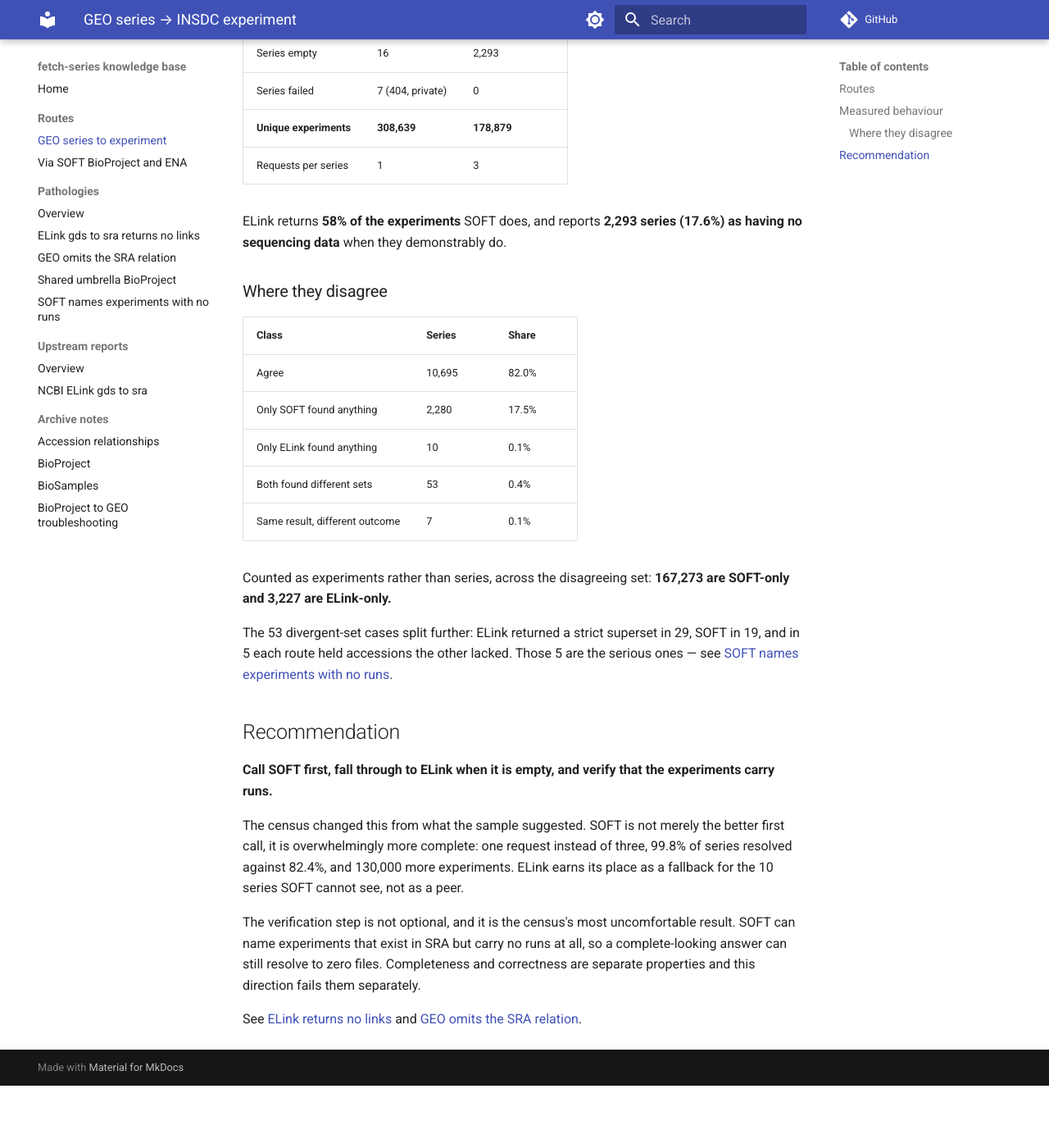
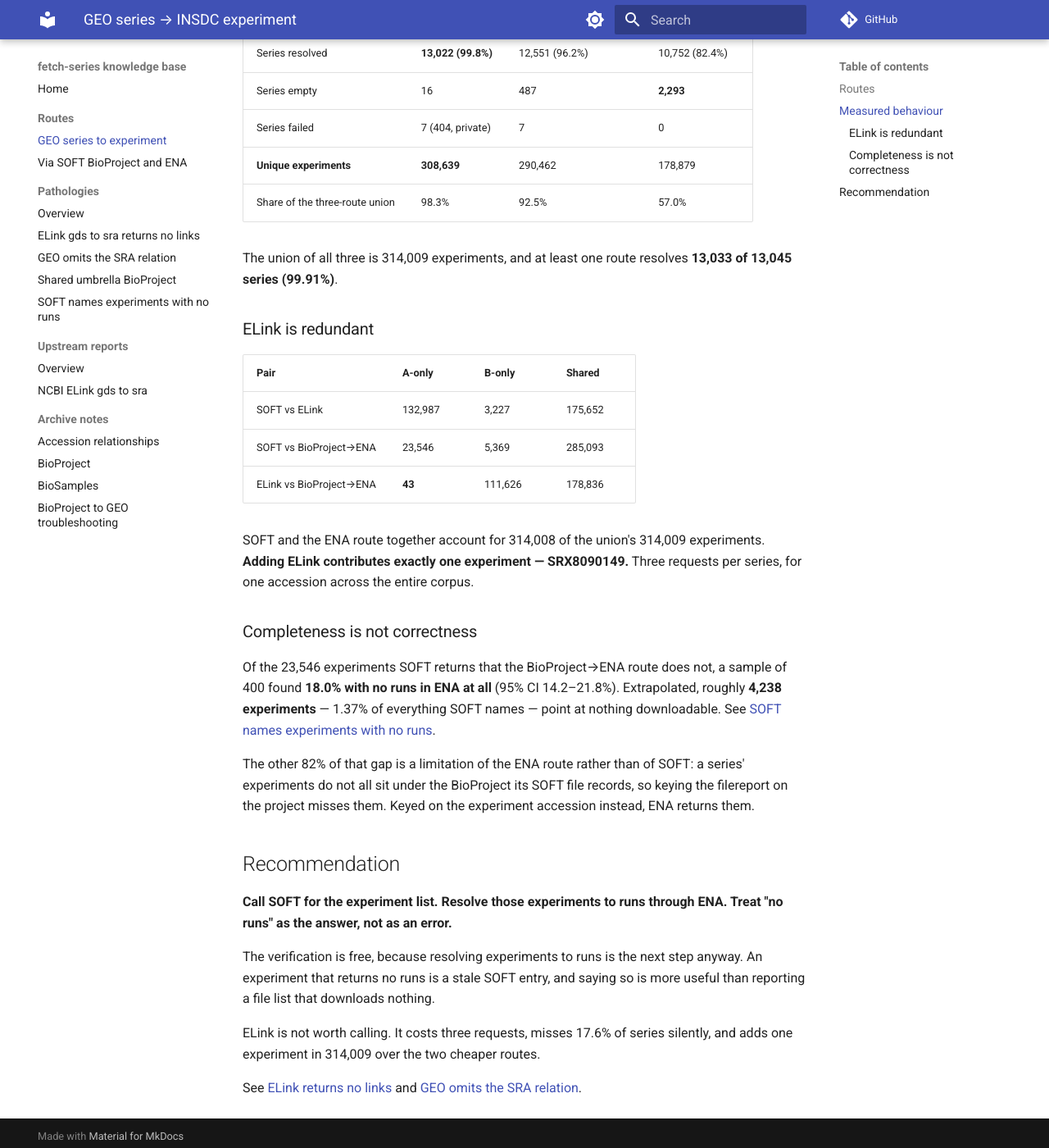
Before and after one commit to cellgeni/fetch-series, an MkDocs documentation site: the page built from docs/routes/gse-to-experiment/index.md, in a window 1280 px wide and 1400 px high, scrolled down 764 px. Shown: the whole window at 82% size. Built offline with MkDocs 1.6.1 and Material for MkDocs 9.7.7, drawn with Linux system fonts in a browser that asks for light colours; comment, search, counter and statistics services are not loaded; before the commit the page ends 2088 px from its top, so only the background shows below that; some of the changed text lies outside the part shown.

Commit message:
docs: three-way census of GEO -> experiment, and ELink's redundancy
All three routes over all 13,045 series. SOFT covers 98.3% of the union at one
request, the cross-archive BioProject->ENA route 92.5% at two, ELink 57.0% at
three.

The decisive number: SOFT and the ENA route together hold 314,008 of the union's
314,009 experiments. Adding ELink contributes exactly one -- SRX8090149 -- so it
is not worth calling at all, rather than being a cheap fallback.

Quantifies the stale-experiment problem too. Of the 23,546 experiments SOFT
returns that the ENA route does not, a sample of 400 found 18.0% with no runs
(95% CI 14.2-21.8%): roughly 4,238 experiments, 1.37% of everything SOFT names,
pointing at nothing downloadable. The other 82% of that gap is the ENA route's
own limitation -- a series' experiments do not all sit under the BioProject its
SOFT file records.

The recommendation follows and costs nothing: resolve experiments through ENA to
get runs, which you need anyway, and treat 'no runs' as the answer rather than
as an error.

Co-Authored-By: Claude Opus 5 <noreply@anthropic.com>

```diff
--- a/docs/routes/gse-to-experiment/index.md
+++ b/docs/routes/gse-to-experiment/index.md
@@ -22,48 +22,53 @@ knowledge base of why a fallback *order* is not enough.
 A census, not a sample: every one of the 13,045 GEO series in the reprocessed table,
 surveyed 2026-09-14/15.
 
-| | SOFT family | ELink `gds`→`sra` |
-|---|---|---|
-| Series resolved | 13,022 (99.8%) | 10,752 (82.4%) |
-| Series empty | 16 | 2,293 |
-| Series failed | 7 (404, private) | 0 |
-| **Unique experiments** | **308,639** | **178,879** |
-| Requests per series | 1 | 3 |
+| | SOFT family | SOFT BioProject → ENA | ELink `gds`→`sra` |
+|---|---|---|---|
+| Requests per series | 1 | 2 | 3 |
+| Series resolved | **13,022 (99.8%)** | 12,551 (96.2%) | 10,752 (82.4%) |
+| Series empty | 16 | 487 | **2,293** |
+| Series failed | 7 (404, private) | 7 | 0 |
+| **Unique experiments** | **308,639** | 290,462 | 178,879 |
+| Share of the three-route union | 98.3% | 92.5% | 57.0% |
 
-ELink returns **58% of the experiments** SOFT does, and reports **2,293 series (17.6%) as
-having no sequencing data** when they demonstrably do.
+The union of all three is 314,009 experiments, and at least one route resolves
+**13,033 of 13,045 series (99.91%)**.
 
-### Where they disagree
+### ELink is redundant
 
-| Class | Series | Share |
-|---|---|---|
-| Agree | 10,695 | 82.0% |
-| Only SOFT found anything | 2,280 | 17.5% |
-| Only ELink found anything | 10 | 0.1% |
-| Both found different sets | 53 | 0.4% |
-| Same result, different outcome | 7 | 0.1% |
+| Pair | A-only | B-only | Shared |
+|---|---|---|---|
+| SOFT vs ELink | 132,987 | 3,227 | 175,652 |
+| SOFT vs BioProject→ENA | 23,546 | 5,369 | 285,093 |
+| ELink vs BioProject→ENA | **43** | 111,626 | 178,836 |
 
-Counted as experiments rather than series, across the disagreeing set: **167,273 are
-SOFT-only and 3,227 are ELink-only.**
+SOFT and the ENA route together account for 314,008 of the union's 314,009 experiments.
+**Adding ELink contributes exactly one experiment — SRX8090149.** Three requests per
+series, for one accession across the entire corpus.
 
-The 53 divergent-set cases split further: ELink returned a strict superset in 29, SOFT in
-19, and in 5 each route held accessions the other lacked. Those 5 are the serious ones —
-see [SOFT names experiments with no runs](../../pathologies/soft-names-experiments-with-no-runs.md).
+### Completeness is not correctness
+
+Of the 23,546 experiments SOFT returns that the BioProject→ENA route does not, a sample of
+400 found **18.0% with no runs in ENA at all** (95% CI 14.2–21.8%). Extrapolated, roughly
+**4,238 experiments** — 1.37% of everything SOFT names — point at nothing downloadable.
+See [SOFT names experiments with no runs](../../pathologies/soft-names-experiments-with-no-runs.md).
+
+The other 82% of that gap is a limitation of the ENA route rather than of SOFT: a series'
+experiments do not all sit under the BioProject its SOFT file records, so keying the
+filereport on the project misses them. Keyed on the experiment accession instead, ENA
+returns them.
 
 ## Recommendation
 
-**Call SOFT first, fall through to ELink when it is empty, and verify that the
-experiments carry runs.**
+**Call SOFT for the experiment list. Resolve those experiments to runs through ENA. Treat
+"no runs" as the answer, not as an error.**
 
-The census changed this from what the sample suggested. SOFT is not merely the better
-first call, it is overwhelmingly more complete: one request instead of three, 99.8% of
-series resolved against 82.4%, and 130,000 more experiments. ELink earns its place as a
-fallback for the 10 series SOFT cannot see, not as a peer.
+The verification is free, because resolving experiments to runs is the next step anyway.
+An experiment that returns no runs is a stale SOFT entry, and saying so is more useful than
+reporting a file list that downloads nothing.
 
-The verification step is not optional, and it is the census's most uncomfortable result.
-SOFT can name experiments that exist in SRA but carry no runs at all, so a complete-looking
-answer can still resolve to zero files. Completeness and correctness are separate
-properties and this direction fails them separately.
+ELink is not worth calling. It costs three requests, misses 17.6% of series silently, and
+adds one experiment in 314,009 over the two cheaper routes.
 
 See [ELink returns no links](../../pathologies/elink-gds-sra-missing-links.md) and
 [GEO omits the SRA relation](../../pathologies/geo-omits-sample-sra-relation.md).
```
Also changed, not shown: docs/pathologies/soft-names-experiments-with-no-runs.md (+15 -0 lines), 1 other file.
